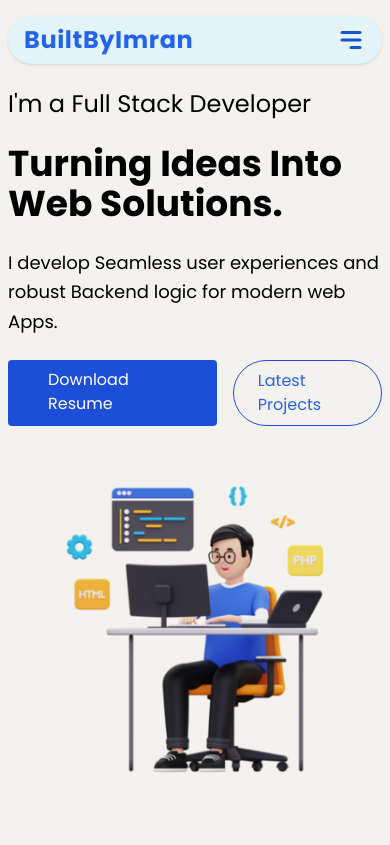
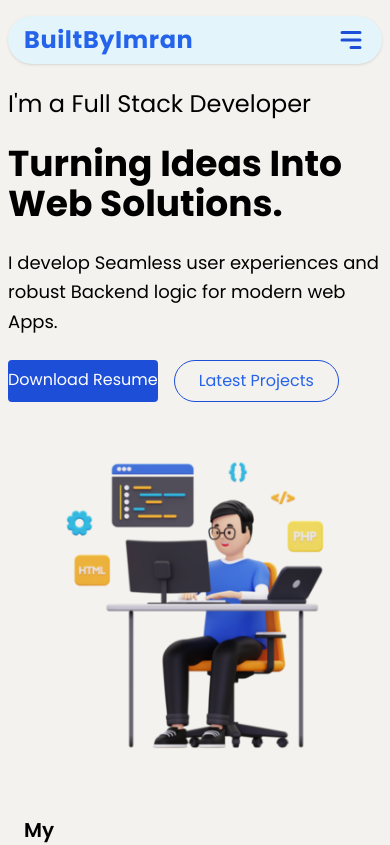
Before and after one commit to Imranahmed935/BuiltByImran, a React (Vite) app: page / in a window 390 px wide. Shown: the top 845 px of the page. Built offline with nearby package versions, Linux system fonts and the light colour scheme.

Commit message:
resume link updated

```diff
--- a/src/Components/Banner/Banner.jsx
+++ b/src/Components/Banner/Banner.jsx
@@ -26,9 +26,9 @@ const Banner = () => {
 
           <div className="flex gap-4">
   <a
-    href="https://drive.google.com/uc?export=download&id=1ai2ilyC7sfjRpcAqQYXPpmjlS8umMPak"
+    href="https://drive.google.com/uc?export=download&id=1L9SILlAfl-DllQfKzCaqlZr2z-Koy3Er"
     download
-    className="relative overflow-hidden bg-blue-700 px-10 py-2 rounded text-white
+    className="relative overflow-hidden bg-blue-700 lg:px-10 py-2 rounded text-white
                transition-all duration-300
                hover:scale-105
                hover:shadow-[0_0_30px_rgba(59,130,246,0.9)]
@@ -38,7 +38,7 @@ const Banner = () => {
     <span className="absolute inset-0 -translate-x-full bg-gradient-to-r
                      from-transparent via-white/40 to-transparent
                      hover:translate-x-full transition-transform duration-700" />
-    <span className="relative z-10">Download Resume</span>
+    <span className="relative z-10 ">Download Resume</span>
   </a>
   <a
     href="#project"
```
